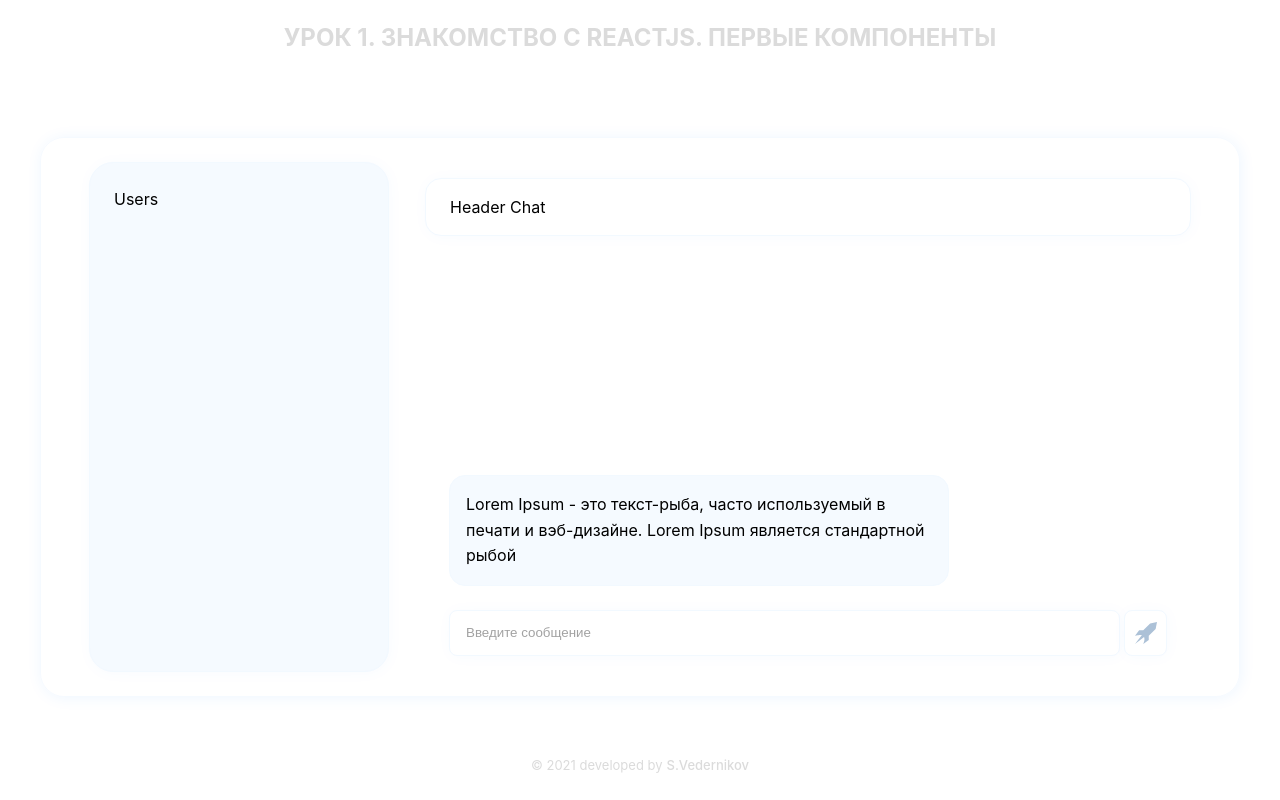
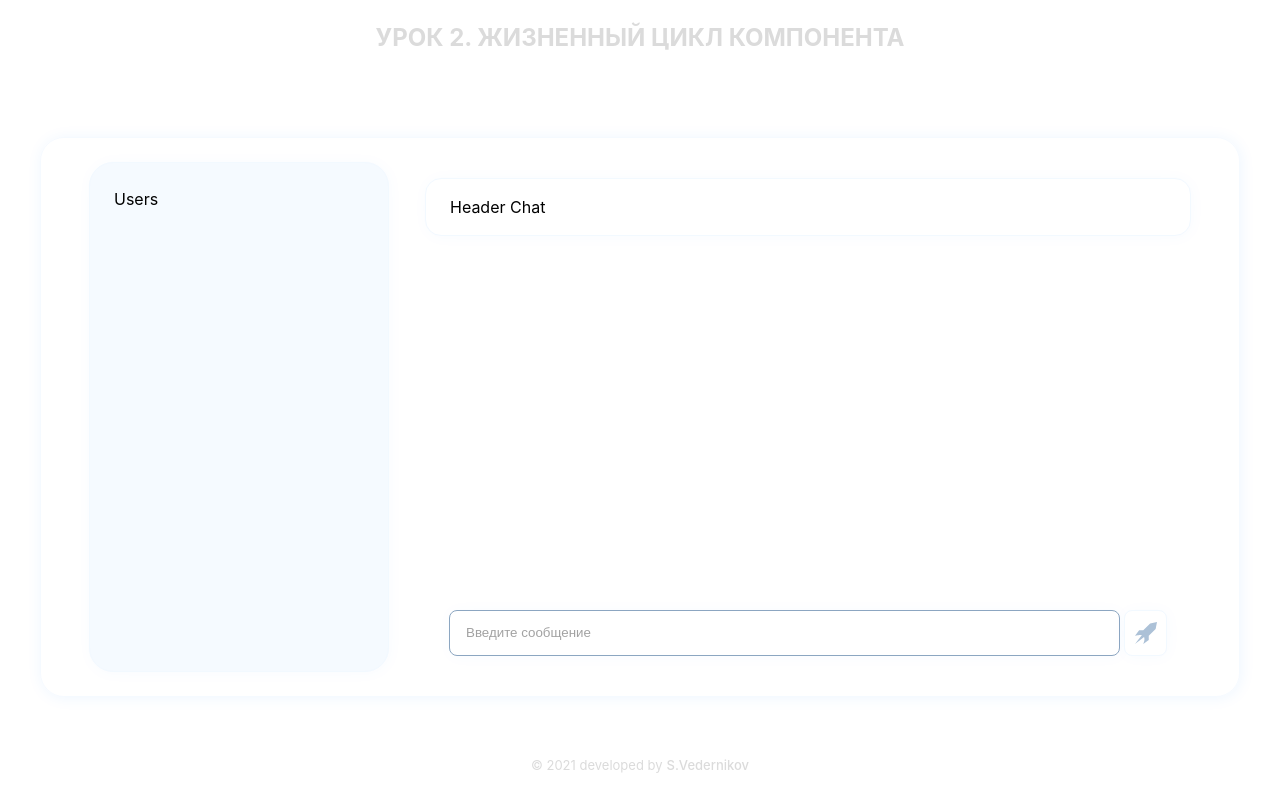
Before and after one commit to Sergey059/gb-base-react, a React (Create React App) app: page / in a window 1280 px wide. Built offline with nearby package versions, Linux system fonts and the light colour scheme.

Commit message:
finished hw lesson-2

```diff
--- a/public/index.html
+++ b/public/index.html
@@ -9,7 +9,7 @@
     <link rel="apple-touch-icon" href="%PUBLIC_URL%/logo192.png" />
     <link rel="manifest" href="%PUBLIC_URL%/manifest.json" />
 
-    <title>Урок 1. Знакомство с ReactJS. Первые компоненты</title>
+    <title>ReactJS. Базовый курс</title>
   </head>
   <body>
     <noscript>You need to enable JavaScript to run this app.</noscript>
--- a/src/components/ChatContent.js
+++ b/src/components/ChatContent.js
@@ -1,33 +1,81 @@
-import React from "react";
+import React, { useEffect, useRef, useState } from "react";
 import styled from "styled-components";
 import { ImRocket } from "react-icons/im";
 import MessageUser from "./MessageUser";
 
 const ChatContent = () => {
+  const [messages, setMessages] = useState([]);
+  const [value, setValue] = useState("");
+  const ref = useRef(null);
+
+  useEffect(() => {
+    const lastMessages = messages[messages.length - 1];
+    let timerId = null;
+
+    if (messages.length && lastMessages.author !== "Bot") {
+      timerId = setTimeout(() => {
+        setMessages([
+          ...messages,
+          {
+            author: "Bot",
+            text: "Ответ БОТА",
+            date: new Date().toLocaleTimeString(),
+            bot: true,
+          },
+        ]);
+      }, 1000);
+    }
+
+    return () => clearInterval(timerId);
+  }, [messages]);
+
+  useEffect(() => {
+    ref.current?.focus();
+  }, []);
+
+  const sendMessage = () => {
+    if (value) {
+      setMessages([
+        ...messages,
+        {
+          author: "User",
+          text: value,
+          date: new Date().toLocaleTimeString(),
+          bot: false,
+        },
+      ]);
+      setValue("");
+    }
+  };
+
   return (
-    <MessageBox>
+    <MessagesContainer>
       <ChatHeader>Header Chat</ChatHeader>
       <MessagesList>
-        <MessageUser
-          text="Lorem Ipsum - это текст-рыба, часто используемый в печати и
-        вэб-дизайне. Lorem Ipsum является стандартной рыбой"
-        />
+        {messages.map((text, index) => (
+          <MessageUser message={text} key={index} />
+        ))}
       </MessagesList>
       <ChatFooter>
-        <form>
-          <Input name="message" type="text" placeholder="Введите сообщение" />
-          <Button>
-            <ImRocket />
-          </Button>
-        </form>
+        <Input
+          ref={ref}
+          value={value}
+          onChange={(e) => setValue(e.target.value)}
+          name="message"
+          type="text"
+          placeholder="Введите сообщение"
+        />
+        <Button onClick={sendMessage}>
+          <ImRocket />
+        </Button>
       </ChatFooter>
-    </MessageBox>
+    </MessagesContainer>
   );
 };
 
 export default ChatContent;
 
-const MessageBox = styled.div`
+const MessagesContainer = styled.div`
   padding: 16px 0;
   height: 100%;
   flex: 1 0 auto;
@@ -43,17 +91,18 @@ const ChatHeader = styled.header`
   box-shadow: 1px 1px 15px 0px rgb(0 123 255 / 3%);
 `;
 const MessagesList = styled.div`
-  padding: 24px;
+  margin: 24px 0;
+  padding: 0 24px;
+  max-height: 46vh;
   flex: 1 0 auto;
   display: flex;
   flex-direction: column;
   justify-content: flex-end;
+  overflow-y: hidden;
 `;
 const ChatFooter = styled.footer`
   padding: 0 24px;
-  form {
-    display: flex;
-  }
+  display: flex;
 `;
 const Input = styled.input`
   display: block;
--- a/src/components/Header.js
+++ b/src/components/Header.js
@@ -2,7 +2,7 @@ import React from "react";
 import styled from "styled-components";
 
 const Header = () => {
-  return <SiteTitle>Урок 1. Знакомство с ReactJS. Первые компоненты</SiteTitle>;
+  return <SiteTitle>Урок 2. Жизненный цикл компонента</SiteTitle>;
 };
 
 export default Header;
--- a/src/components/MessageUser.js
+++ b/src/components/MessageUser.js
@@ -1,10 +1,14 @@
 import React from "react";
 import styled from "styled-components";
 
-const MessageUser = (props) => {
+const MessageUser = ({ message, bot }) => {
   return (
     <MessageBox>
-      <p>{props.text}</p>
+      <MessageText>{message.text}</MessageText>
+      <MessageMeta>
+        <p>{message.author}</p>
+        <div>{message.date}</div>
+      </MessageMeta>
     </MessageBox>
   );
 };
@@ -12,9 +16,28 @@ const MessageUser = (props) => {
 export default MessageUser;
 
 const MessageBox = styled.div`
+  margin-bottom: 20px;
+  display: flex;
+  justify-content: space-between;
+  font-size: 14px;
+`;
+const MessageMeta = styled.div`
+  width: 60px;
+  text-align: right;
+  & p {
+    font-size: 13px;
+    font-weight: bold;
+    color: #646464;
+  }
+  & div {
+    line-height: 1.2;
+    font-size: 12px;
+  }
+`;
+const MessageText = styled.div`
+  padding: 8px 16px;
   max-width: 500px;
-  padding: 16px;
   border: 1px solid #f2f9ff;
   border-radius: 16px;
-  background-color: #f5faff;
+  background-color: #f2f9ff;
 `;
--- a/src/components/Sidebar.js
+++ b/src/components/Sidebar.js
@@ -16,7 +16,7 @@ const SidebarBox = styled.aside`
   margin-right: 36px;
   padding: 24px;
   height: 100%;
-  width: 300px;
+  flex: 0 0 300px;
   border: 1px solid #f2f9ff;
   border-radius: 24px;
   background-color: #f5faff;
```
Also changed, not shown: package.json (+2 -10 lines), .babelrc (added), 2 other files (tests, documents, lock files or other folders).
